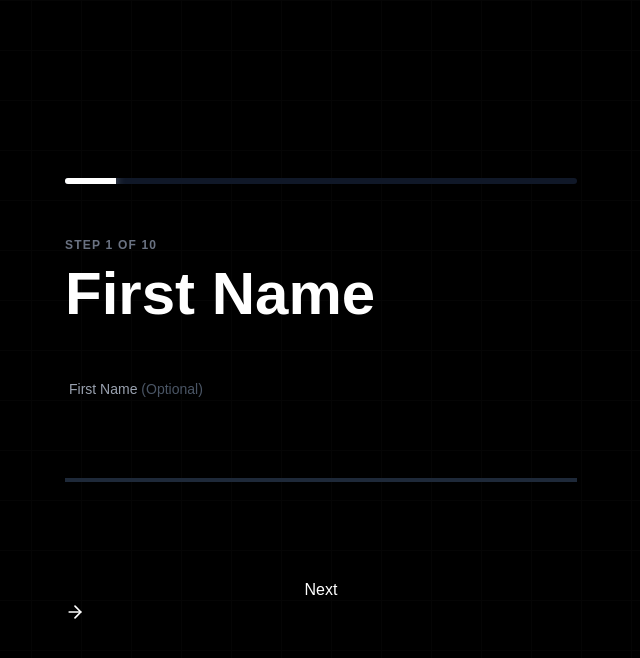
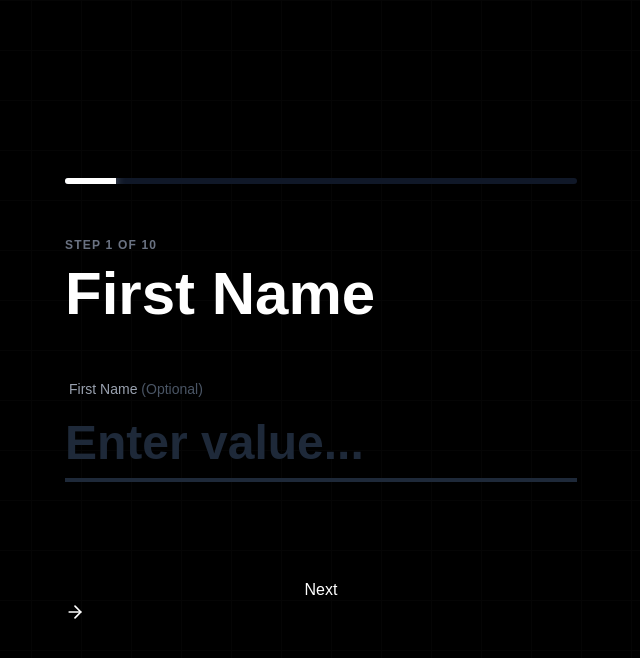
Before and after one commit to aihunger-tech/Financial-Reality-Check1, a Next.js app: page / in a window 1280 px wide. Both pictures are taken after a click on the button "Check Your Reality". Shown: the top 658 px of the page, without its empty margins (319-959 px from the left). Built offline with nearby package versions, Linux system fonts and the light colour scheme.

Commit message:
UX Fix: Remove default zero from inputs

```diff
--- a/app/page.tsx
+++ b/app/page.tsx
@@ -129,9 +129,14 @@ export default function FinancialRealityCheck() {
                   <Input
                     label={stepConfig.label}
                     type={stepConfig.type}
+                    placeholder="Enter value..."
                     isOptional={stepConfig.optional}
                     value={formData[stepConfig.id as keyof FinancialData] as any}
-                    onChange={(e) => updateField(stepConfig.id as keyof FinancialData, stepConfig.type === "number" ? Number(e.target.value) : e.target.value)}
+                    onChange={(e) => {
+                      const val = e.target.value;
+                      // UX FIX: Convert empty strings back to 0 for numbers so state remains clean
+                      updateField(stepConfig.id as keyof FinancialData, stepConfig.type === "number" ? (val === "" ? 0 : Number(val)) : val);
+                    }}
                   />
                 )}
               </div>
--- a/components/ui/Input.tsx
+++ b/components/ui/Input.tsx
@@ -8,7 +8,11 @@ interface InputProps extends React.InputHTMLAttributes<HTMLInputElement> {
   isOptional?: boolean;
 }
 
-export const Input = ({ label, isOptional, ...props }: InputProps) => {
+export const Input = ({ label, isOptional, value, ...props }: InputProps) => {
+  // UX FIX: If value is 0, we show an empty string so the placeholder is visible
+  // and the user doesn't have to delete a "0" before typing.
+  const displayValue = value === 0 ? "" : value;
+
   return (
     <div className="w-full mb-8">
       <label className="block text-gray-400 text-sm font-medium mb-2 ml-1">
@@ -21,6 +25,7 @@ export const Input = ({ label, isOptional, ...props }: InputProps) => {
       >
         <input
           {...props}
+          value={displayValue}
           className="w-full bg-transparent text-white text-4xl md:text-5xl font-black border-b-4 border-gray-800 focus:border-white outline-none transition-all duration-300 py-2 placeholder:text-gray-800"
         />
         <motion.div
```
